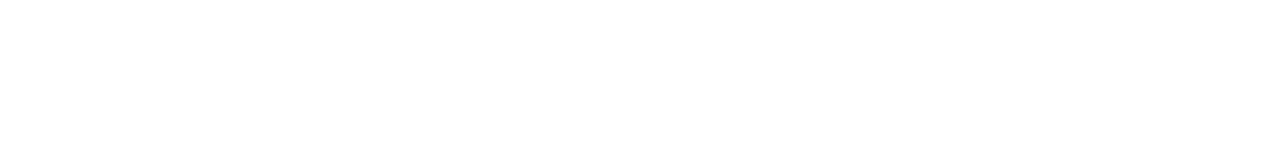
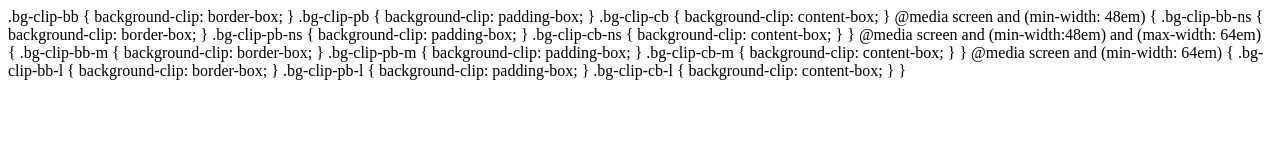
Before and after one commit to mrmrs/css-background-clip, a website: page index.html in a window 1280 px wide. Drawn offline with Linux system fonts and the light colour scheme.

Commit message:
Adding css contents to html file for documentation

```diff
--- a/index.html
+++ b/index.html
@@ -12,5 +12,26 @@
     <link rel="stylesheet" href="background-clip.css">
   </head>
   <body>
-  </body>
+.bg-clip-bb { background-clip: border-box; }
+.bg-clip-pb { background-clip: padding-box; }
+.bg-clip-cb { background-clip: content-box; }
+
+@media screen and (min-width: 48em) {
+.bg-clip-bb-ns { background-clip: border-box; }
+.bg-clip-pb-ns { background-clip: padding-box; }
+.bg-clip-cb-ns { background-clip: content-box; }
+}
+
+@media screen and (min-width:48em) and (max-width: 64em) {
+.bg-clip-bb-m { background-clip: border-box; }
+.bg-clip-pb-m { background-clip: padding-box; }
+.bg-clip-cb-m { background-clip: content-box; }
+}
+
+@media screen and (min-width: 64em) {
+.bg-clip-bb-l { background-clip: border-box; }
+.bg-clip-pb-l { background-clip: padding-box; }
+.bg-clip-cb-l { background-clip: content-box; }
+}
+</body>
 </html>
```
